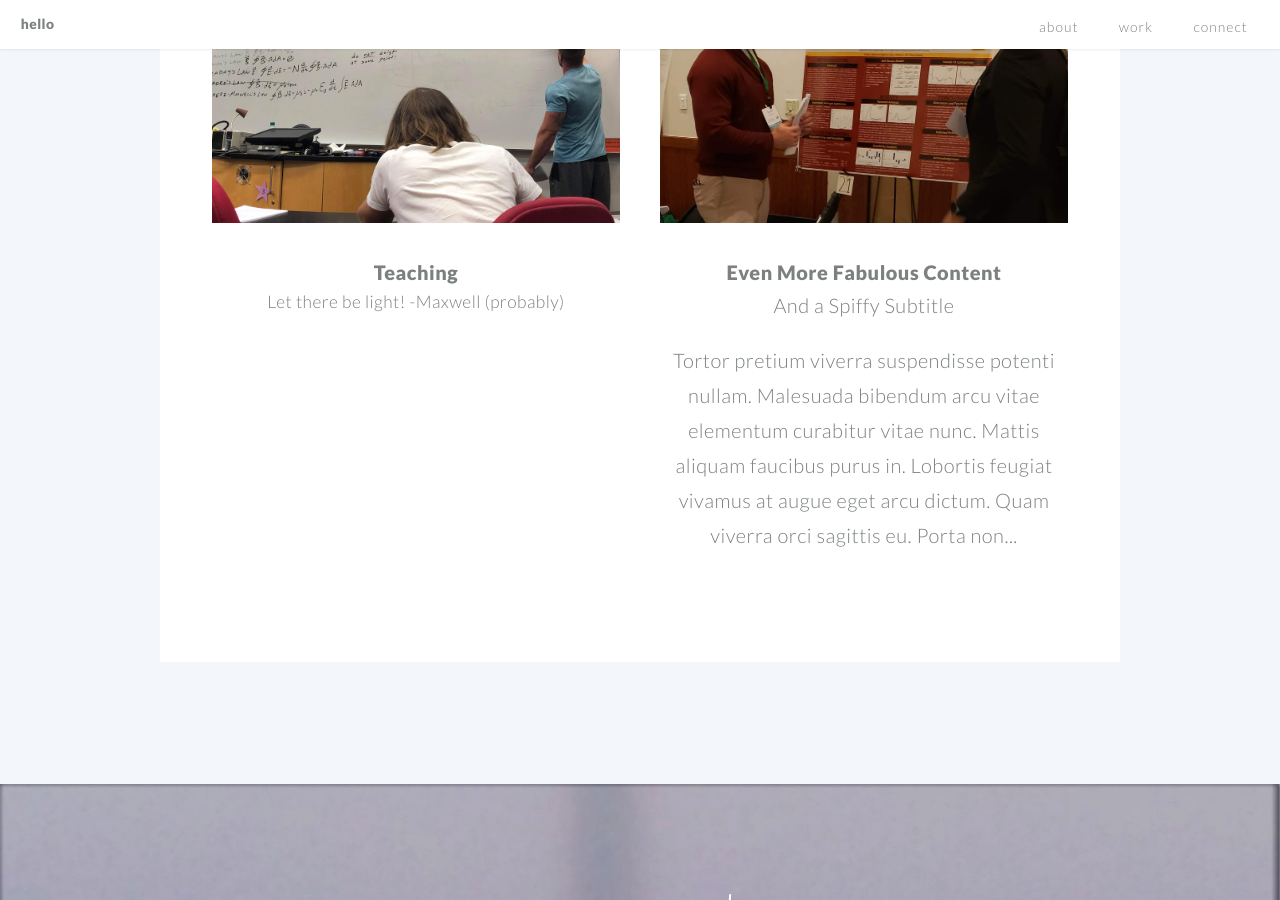
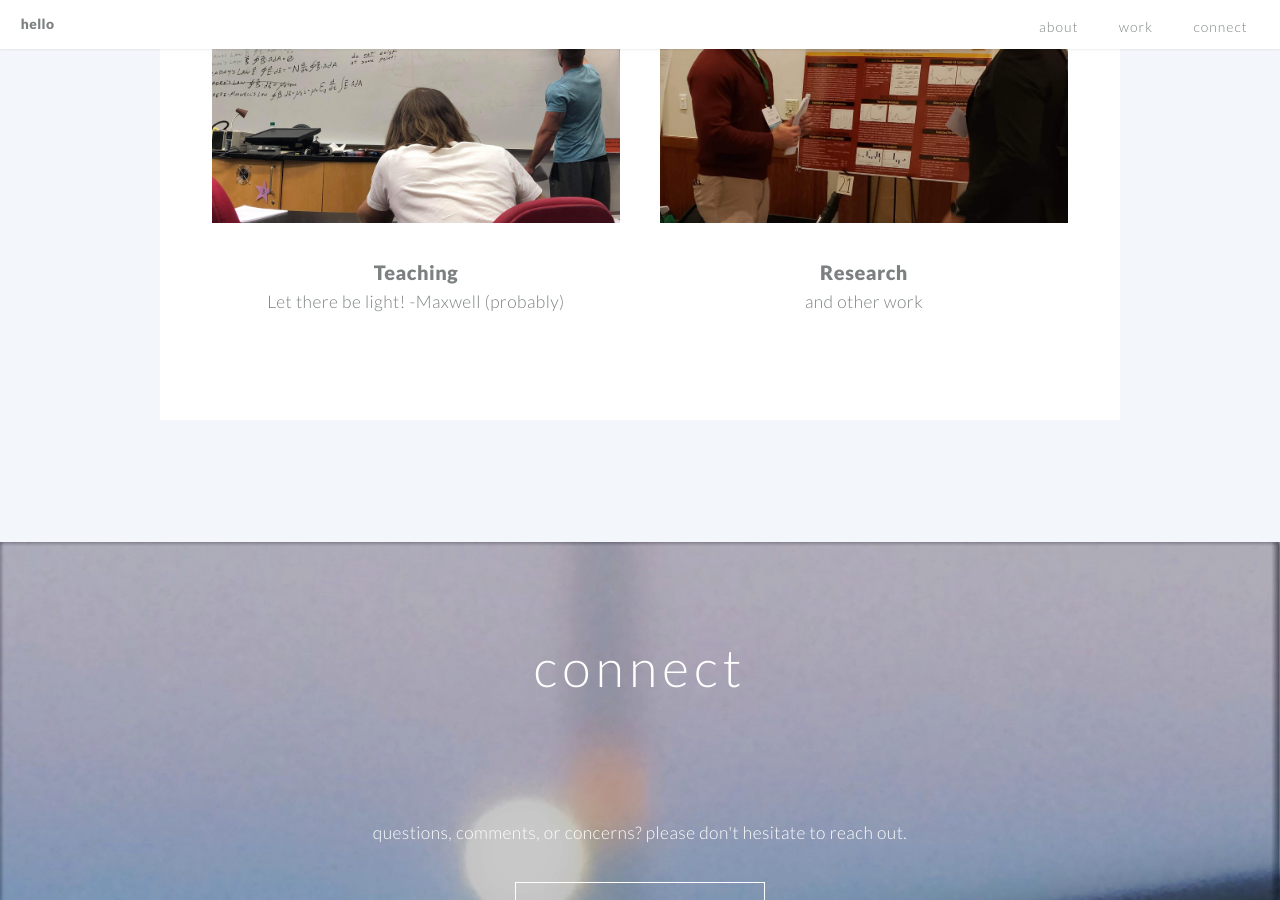
Before and after one commit to jben33/jben33.github.io, a Jekyll site: the page built from index.md, in a window 1280 px wide and 900 px high, scrolled down 2944 px. Built offline with Jekyll 4.4.1, drawn with Linux system fonts in a browser that asks for light colours.

Commit message:
Update example3.html

```diff
--- a/_includes/example3.html
+++ b/_includes/example3.html
@@ -1,3 +1,3 @@
-<h1><a href="#">Even More Fabulous Content</a></h1>
-<h2>And a Spiffy Subtitle<h2>
-<p>Tortor pretium viverra suspendisse potenti nullam. Malesuada bibendum arcu vitae elementum curabitur vitae nunc. Mattis aliquam faucibus purus in. Lobortis feugiat vivamus at augue eget arcu dictum. Quam viverra orci sagittis eu. Porta non...</p>
+<h1><a href="#">Research </a></h1>
+
+<p>and other work</p>
```
